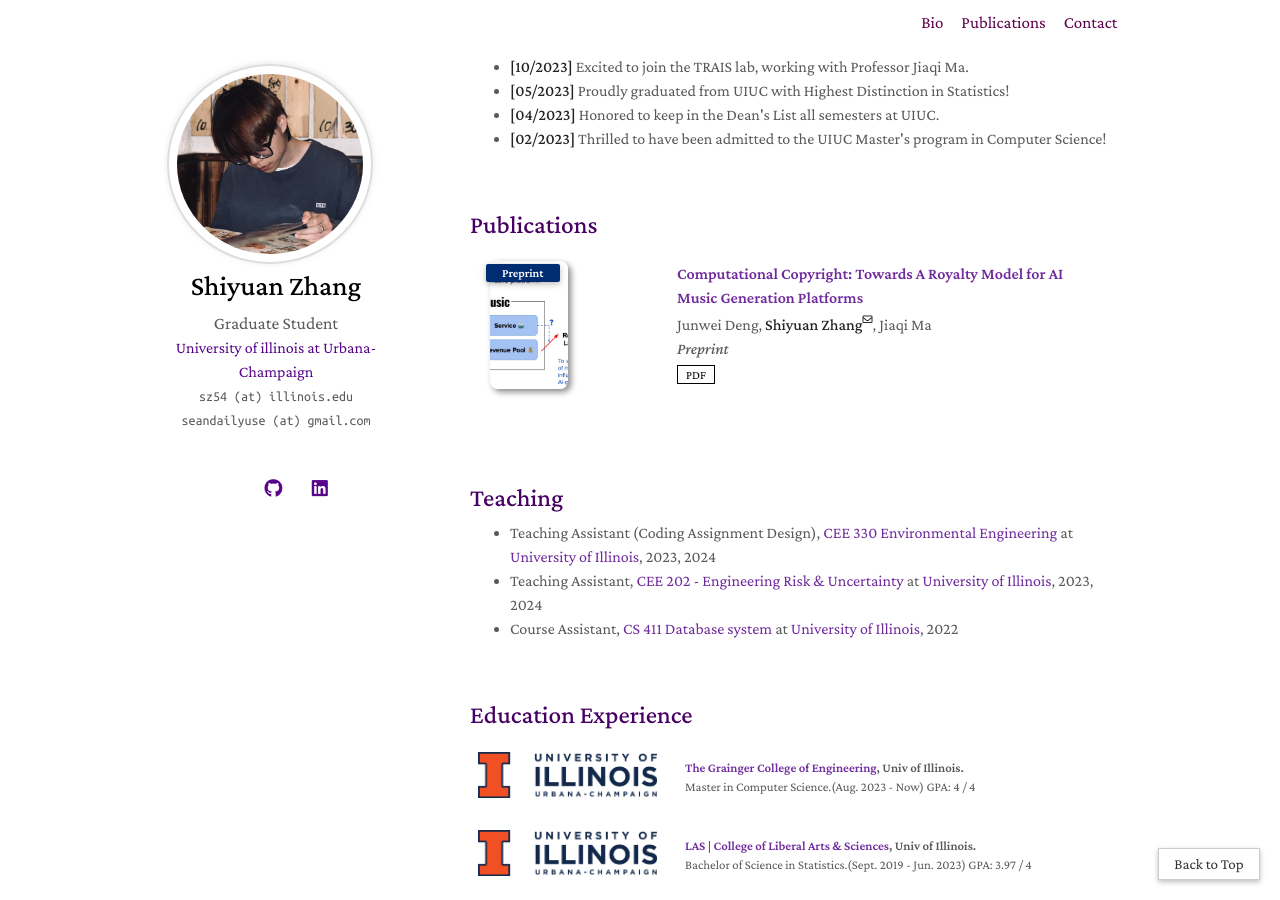
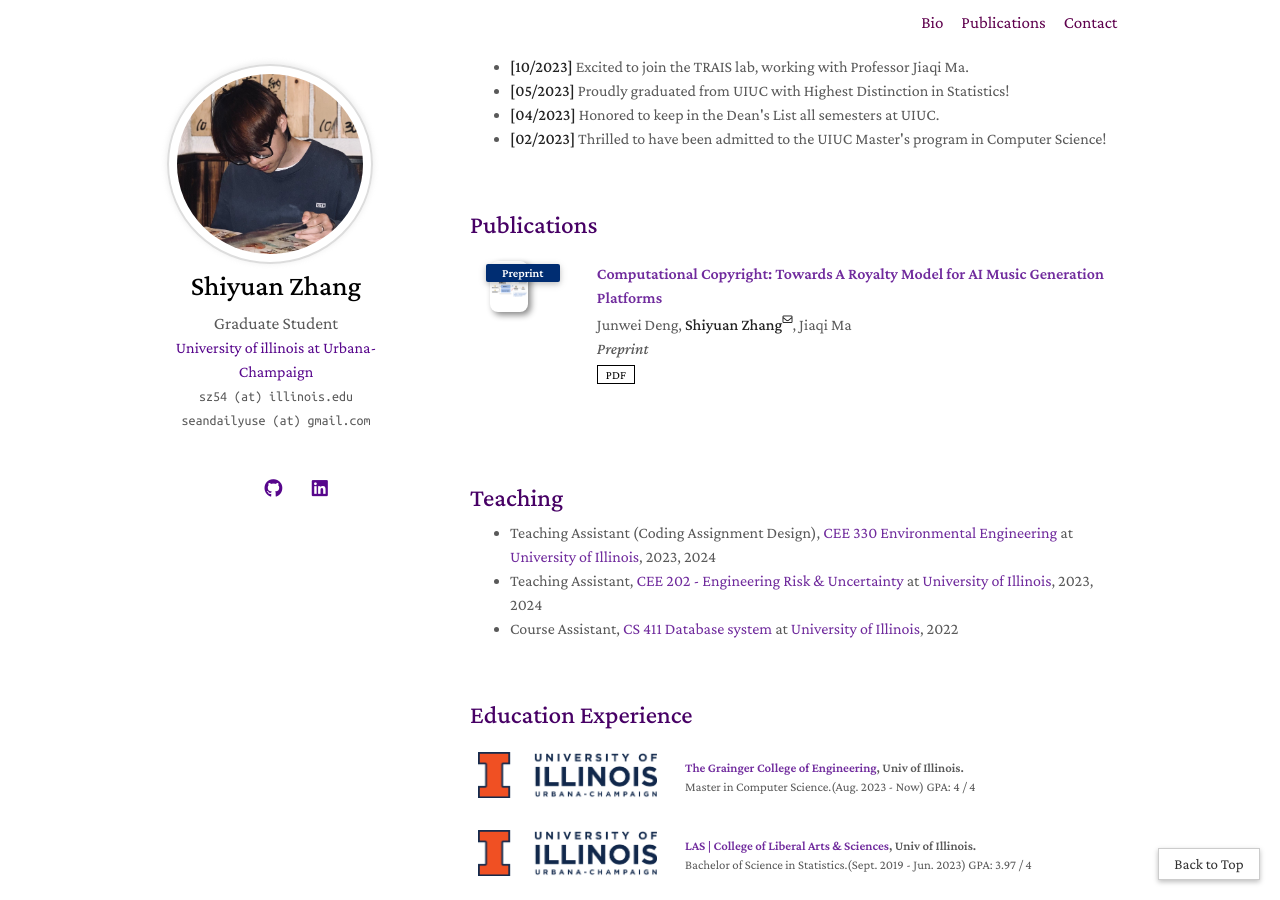
Before and after one commit to SeanZh30/Seanzh30.github.io, a Jekyll site: the page built from index.md, in a window 1280 px wide and 900 px high, scrolled down 656 px. Built offline with Jekyll 4.4.1, drawn with Linux system fonts in a browser that asks for light colours; a style sheet for code colours, icons or effects is not loaded.

```diff
--- a/_includes/publications.md
+++ b/_includes/publications.md
@@ -11,7 +11,7 @@
 <li>
 <div class="pub-row">
   <div class="col-sm-3 abbr" style="position: relative;padding-right: 15px;padding-left: 15px;">
-    <img src="{{ link.image }}" class="teaser img-fluid z-depth-1" style="width: 50%; height: 100%;">
+    <img src="{{ link.image }}" class="teaser img-fluid z-depth-1" style="width: 50%; height: 40%; object-fit: contain;">
             <abbr class="badge">{{ link.conference_short }}</abbr>
   </div>
   <div class="col-sm-9" style="position: relative;padding-right: 15px;padding-left: 20px;">
```
